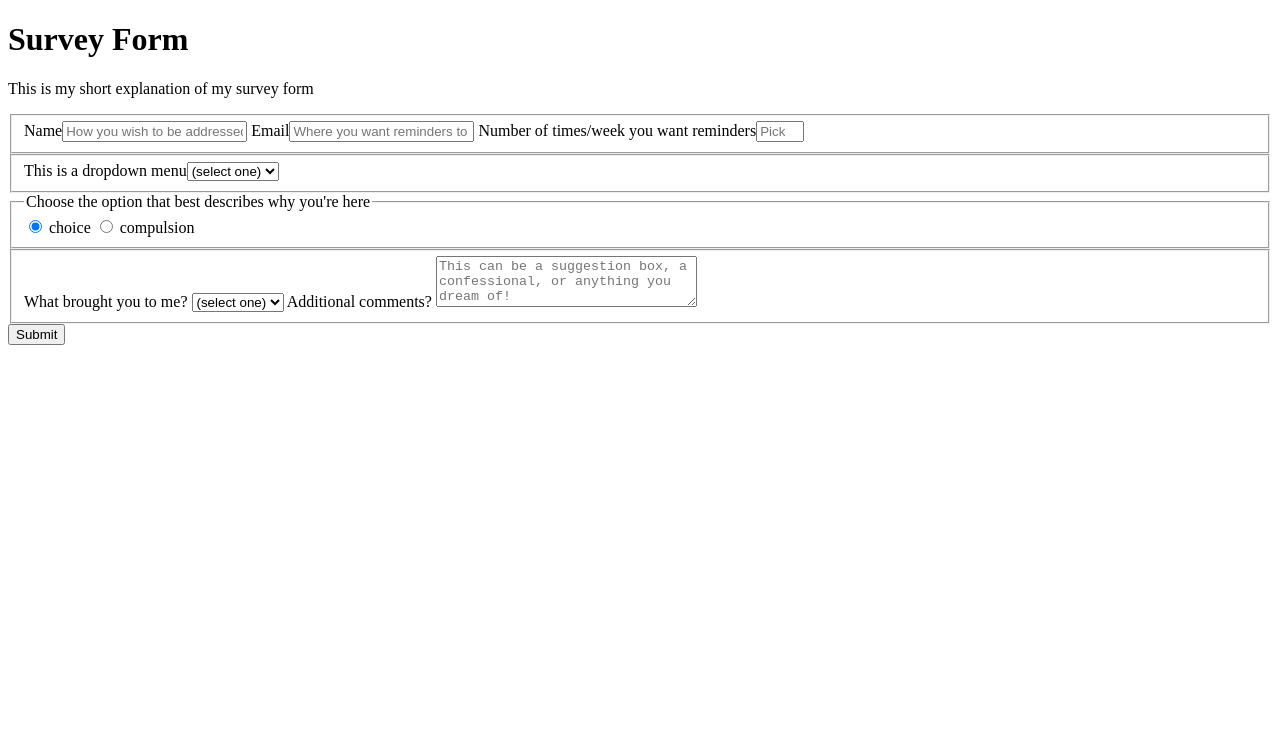
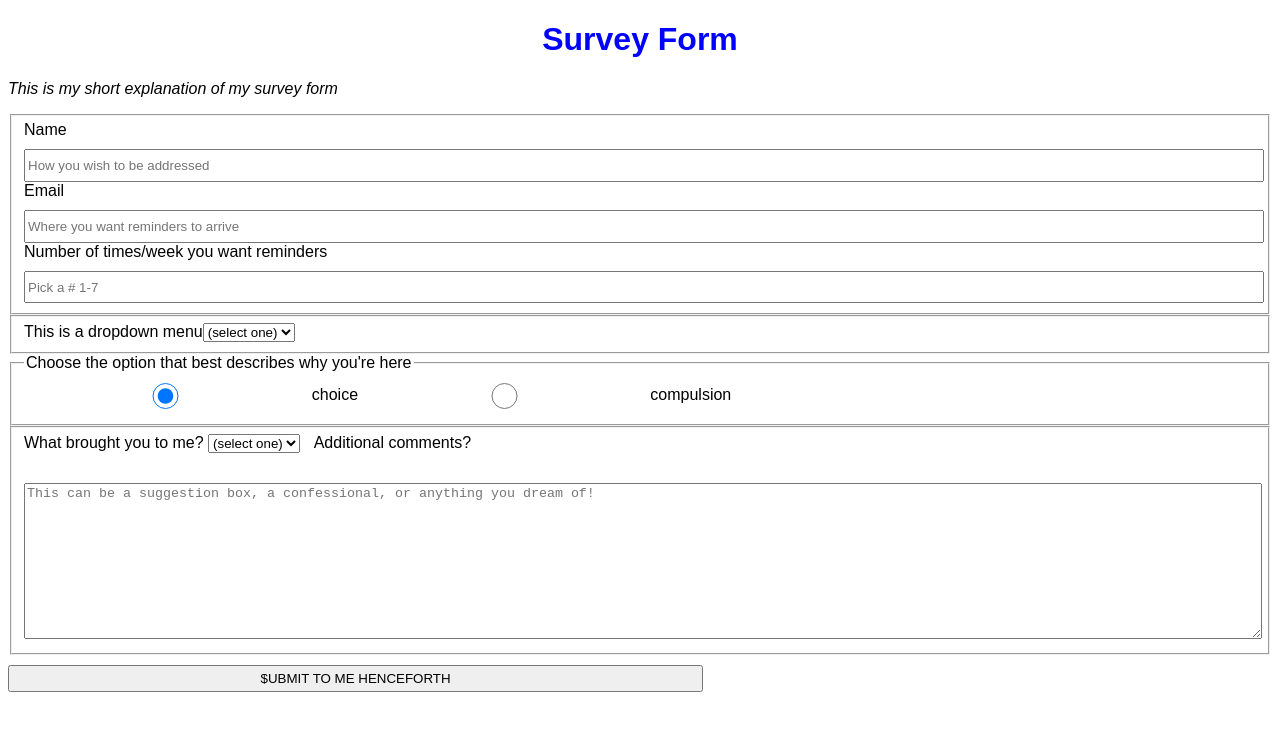
Before and after one commit to joysdev/fcCCPsurveyform, a plain HTML site: page index.html in a window 1280 px wide. Drawn offline with Linux system fonts and the light colour scheme.

Commit message:
Rename style.css to styles.css to be consistent with fcC. Make content edits to index.html and edit styles.css in first round of styling

```diff
--- a/index.html
+++ b/index.html
@@ -3,7 +3,7 @@
 <head>
     <meta charset="UTF-8">
     <meta name="viewport" content="width=device-width, initial-scale=1.0">
-    <link rel="stylesheet" href="style.css">
+    <link rel="stylesheet" href="styles.css">
     <title>Survey Form</title>
 </head>
 <body>
@@ -34,10 +34,10 @@
           </select>
         </label>
         <label for="additional-comments">Additional comments?
-          <textarea id="additional-comments" name="additional-comments" rows="3" cols="30" placeholder="This can be a suggestion box, a confessional, or anything you dream of!"></textarea>
+          <textarea id="additional-comments" name="additional-comments" rows="10" cols="30" placeholder="This can be a suggestion box, a confessional, or anything you dream of!"></textarea>
         </label>
       </fieldset>
-      <input type="submit" value="Submit" />
+      <input type="submit" value="$UBMIT TO ME HENCEFORTH" />
     </form>
   </body>
 </html>
--- /dev/null
+++ b/styles.css
@@ -0,0 +1,40 @@
+h1 {
+    text-align: center;
+    font-family: sans-serif;
+    color: blue;
+  }
+
+  #description {
+    font-family: sans-serif;
+    font-style: italic;
+  }
+
+  fieldset {
+    font-family: sans-serif;
+
+  }
+
+  input,
+  textarea {
+    margin: 10px 0 0 0;
+    width: 100%;
+    min-height: 2em;
+  }
+
+  .inline {
+    width: 23%;
+    margin: 5px 0 5px 0;
+    vertical-align: middle;
+  }
+
+  #source {
+    margin-right: 10px;
+    margin-bottom: 20px;
+  }
+
+  input[type="submit"] {
+    display: block;
+    margin: 15 auto 10 auto;
+    width: 55%;
+
+  }
```
Also changed, not shown: style.css (deleted).
